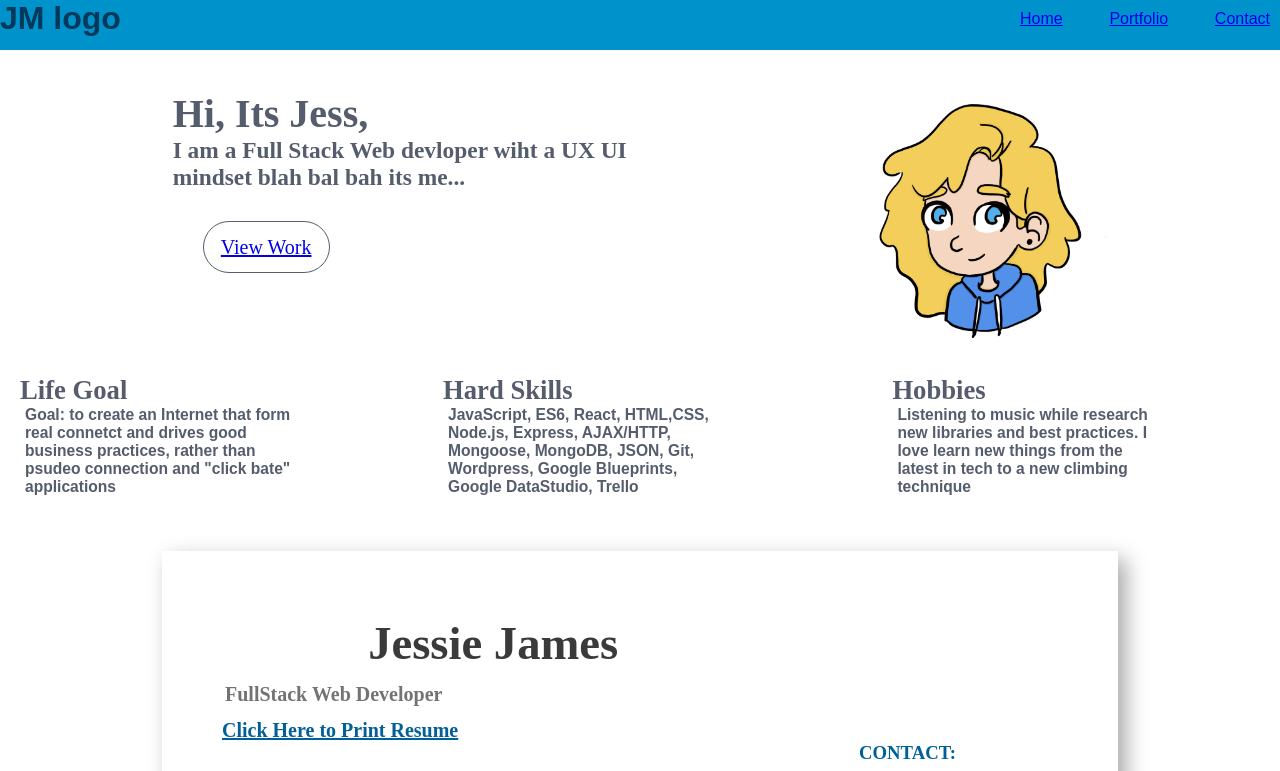
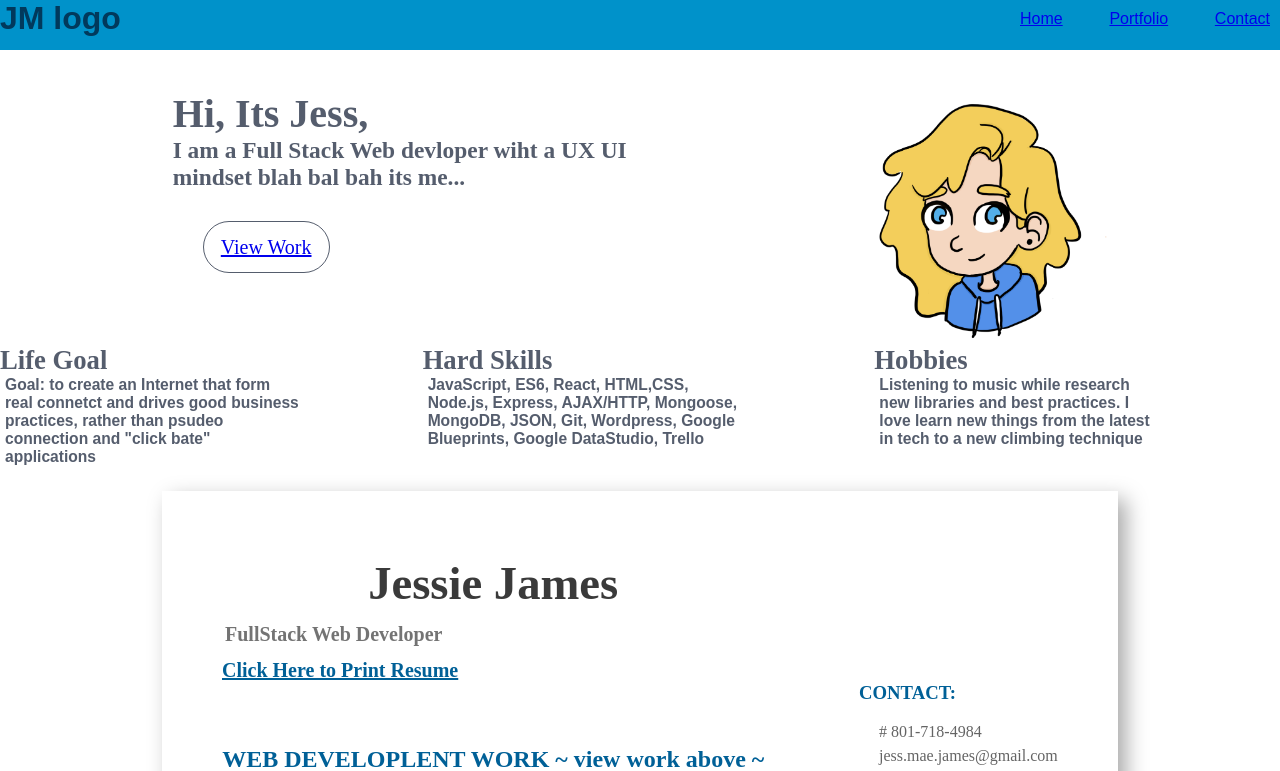
Before and after one commit to jessie-james/portfolio, a React (Create React App) app: page / in a window 1280 px wide. Shown: the top 771 px of the page. Built offline with nearby package versions, Linux system fonts and the light colour scheme.

Commit message:
css fixes

```diff
--- a/src/styles.css
+++ b/src/styles.css
@@ -71,13 +71,11 @@
     font-size: 10pt;
     width:100%;
     font-family:'Indie Flower',cursive;
+    justify-content: space-between;
 }
 
 .about-container {
     display: flex;
-    padding: 30px 20px;
-
-    justify-content: space-evenly;
     flex-direction: column;
 }
 .about-container>h3 {
```
